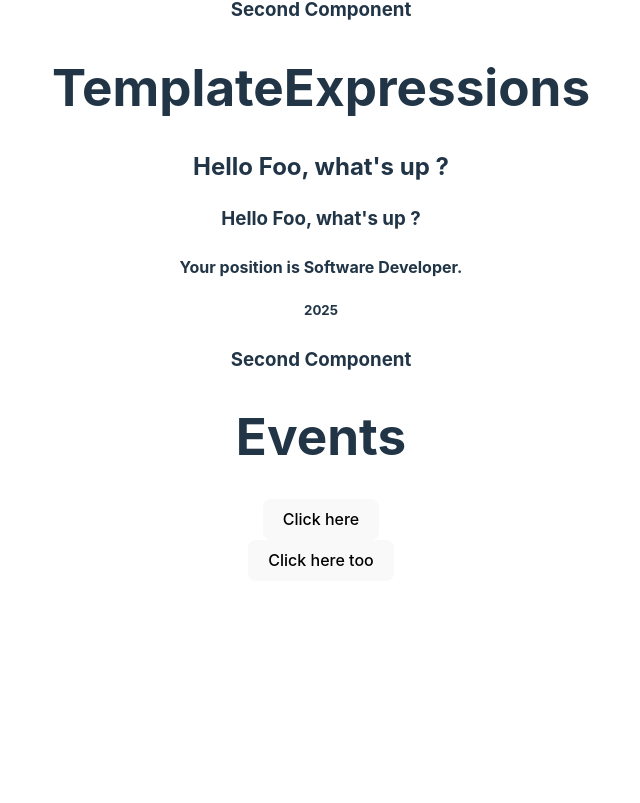
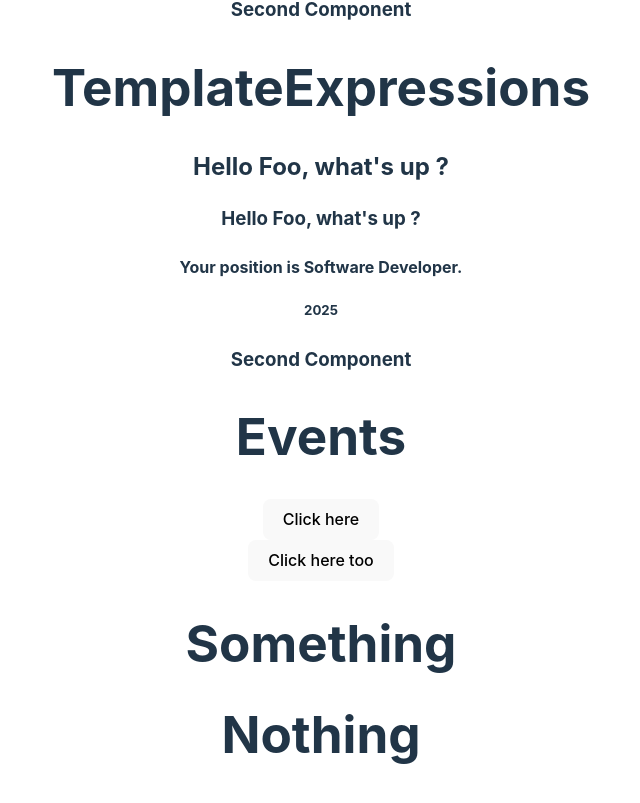
Before and after one commit to uadson/vuejs-course, a React (Vite) app in the folder code/components/: page / in a window 1280 px wide. Shown: the part 307-1110 px from the top of the page, without its empty margins (319-959 px from the left). Before the commit the page ends 920 px from the top, so only its background shows below. Built offline with nearby package versions, Linux system fonts and the light colour scheme.

Commit message:
class 9: rendering functions

```diff
--- a/code/components/src/components/Events.jsx
+++ b/code/components/src/components/Events.jsx
@@ -2,6 +2,14 @@ const Events = () => {
 
     const handleMyEvent = () => {
         console.log('Button clicked')
+    }
+
+    const renderSomething = (x) => {
+        if (x) {
+            return <h1>Something</h1>
+        } else {
+            return <h1>Nothing</h1>
+        }
     }
 
     return (
@@ -15,6 +23,10 @@ const Events = () => {
                     console.log('Button clicked 2')
                 }}>Click here too</button>
             </div>
+            <div>
+                {renderSomething(true)}
+                {renderSomething(false)}
+            </div>
         </div>
     )
 }
```
